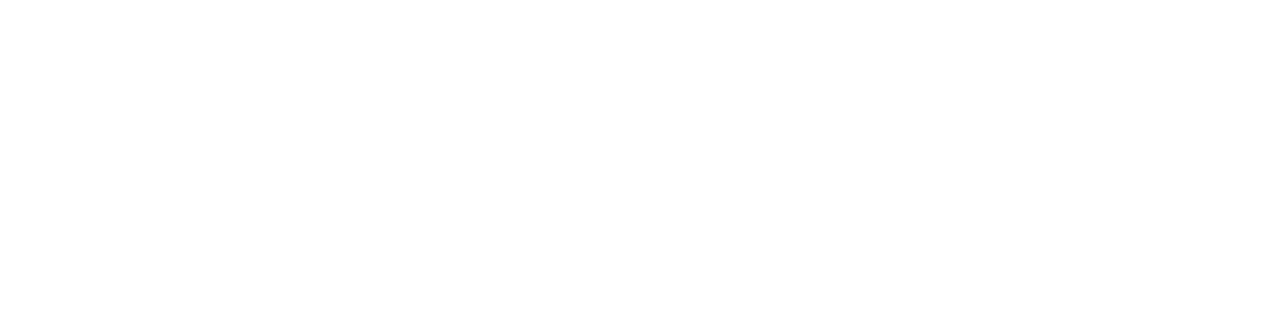
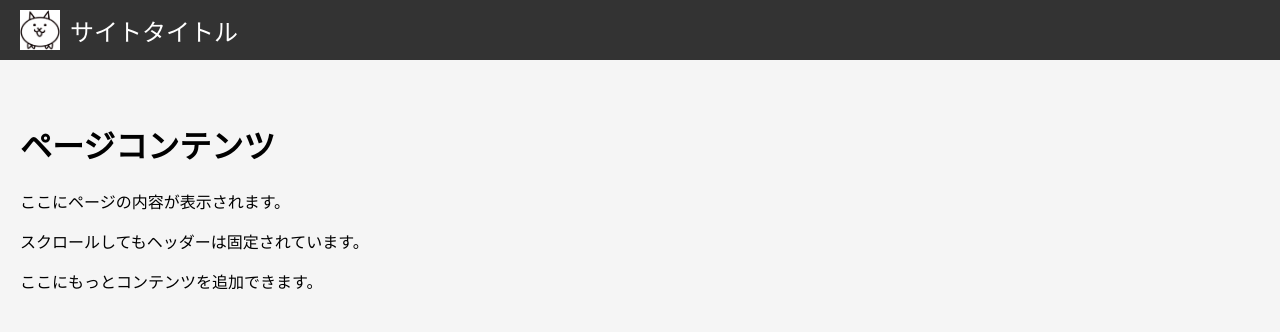
Before and after one commit to daikiuun/nyankomin_gentei, a plain HTML site: page threepage.html in a window 1280 px wide. Drawn offline with Linux system fonts and the light colour scheme.

Commit message:
Add files via upload

```diff
--- a/script.js
+++ b/script.js
@@ -1,6 +1,6 @@
 function checkPassword() {
   const password = document.getElementById("pw").value;
-  const correct = "userrank_15000";
+  const correct = "nyankomin";
 
   if (password === correct) {
     // パスワードが正解なら secret.html に移動
--- a/threepage.html
+++ b/threepage.html
@@ -3,3 +3,69 @@
   <meta name="viewport" content="width=device-width, initial-scale=1.0" />
   <title>サイトタイトル</title>
 </head>
+<!DOCTYPE html>
+<html lang="ja"></html>
+<!DOCTYPE html>
+<html lang="ja">
+  <head>
+    <meta charset="UTF-8" />
+    <meta name="viewport" content="width=device-width, initial-scale=1.0" />
+    <title>固定ヘッダー</title>
+    <style>
+      body {
+        font-family: Arial, sans-serif;
+        margin: 0;
+        padding: 0;
+        background-color: #f5f5f5;
+      }
+
+      /* 固定ヘッダーのスタイル */
+      .header {
+        position: fixed;
+        top: 0;
+        left: 0;
+        width: 100%;
+        background-color: #333;
+        color: white;
+        display: flex;
+        align-items: center;
+        padding: 10px 20px;
+        z-index: 1000; /* 他のコンテンツの上に表示 */
+      }
+
+      /* 画像のスタイル */
+      .header img {
+        width: 40px; /* 画像のサイズ */
+        height: 40px;
+        margin-right: 10px; /* 画像とテキストの間隔 */
+      }
+
+      /* ヘッダー内のテキストのスタイル */
+      .header-text {
+        font-size: 1.5em;
+      }
+
+      /* ページのコンテンツのスタイル */
+      .content {
+        margin-top: 80px; /* ヘッダーが固定されているので、下に余白を追加 */
+        padding: 20px;
+      }
+    </style>
+  </head>
+  <body>
+    <!-- 固定ヘッダー -->
+    <div class="header">
+      <!-- 画像参照 -->
+      <img src="images/logo.png" alt="サイトロゴ" />
+      <div class="header-text">サイトタイトル</div>
+    </div>
+
+    <!-- ページのコンテンツ -->
+    <div class="content">
+      <h1>ページコンテンツ</h1>
+      <p>ここにページの内容が表示されます。</p>
+      <p>スクロールしてもヘッダーは固定されています。</p>
+      <p>ここにもっとコンテンツを追加できます。</p>
+    </div>
+  </body>
+</html>
```
Also changed, not shown: secret.html (+65 -6 lines), twopage.html (+66 -0 lines), images/logo.png (added).
